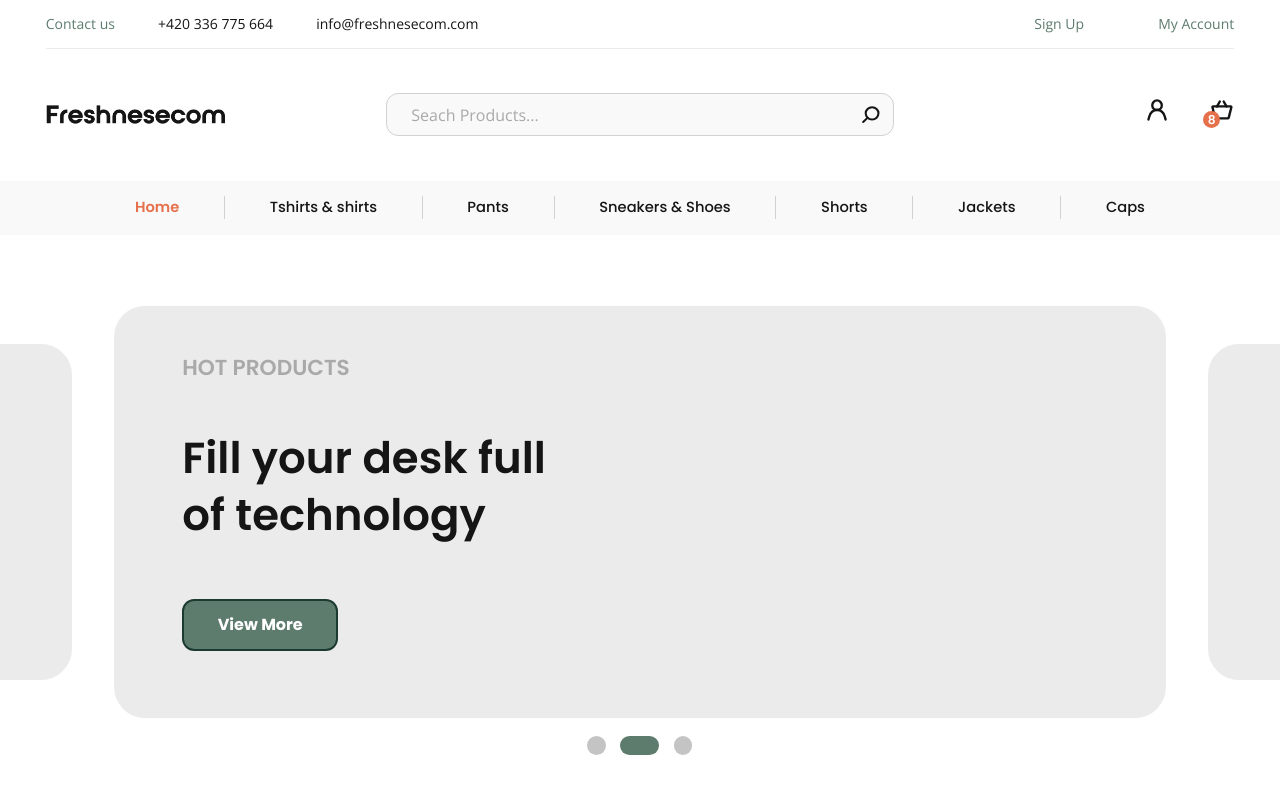
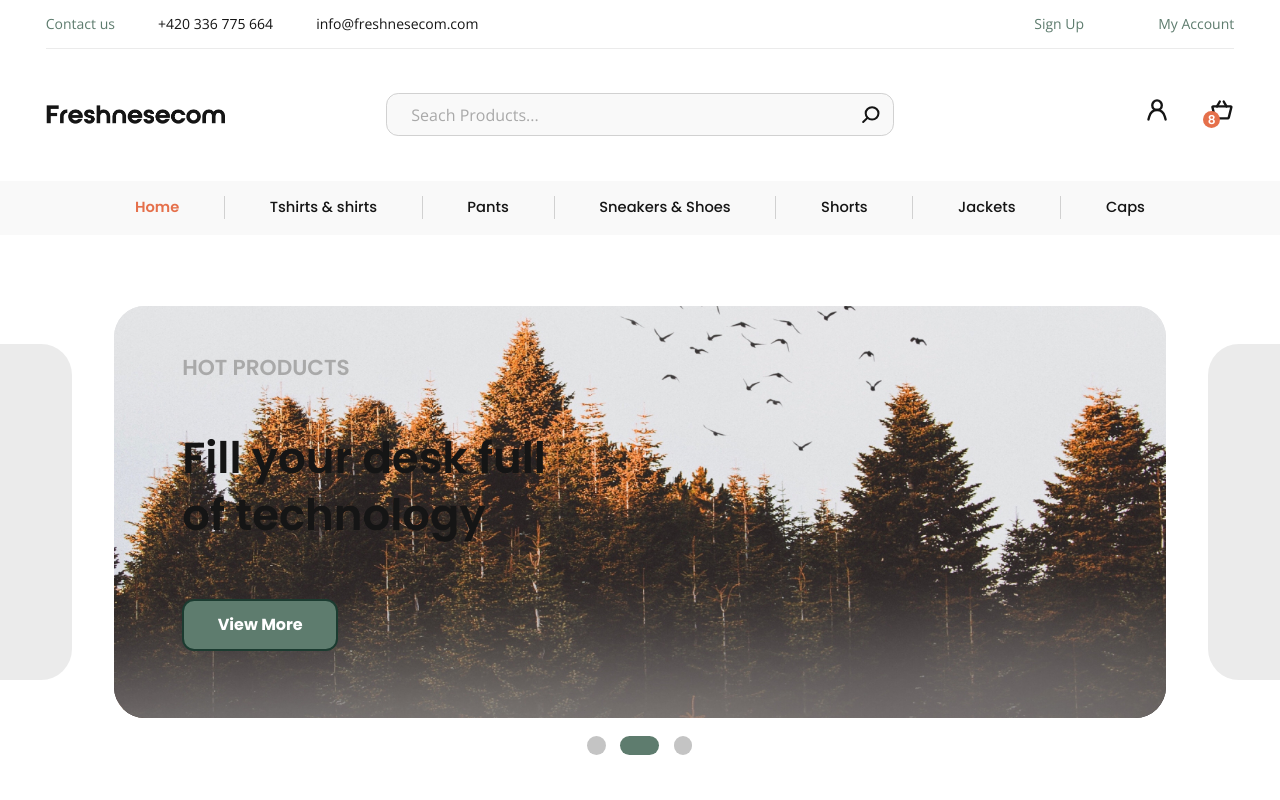
Before and after one commit to Albeiromr/Ecommerce-clean-template, a React (Create React App) app: page / in a window 1280 px wide. Shown: the top 800 px of the page. Built offline with nearby package versions, Linux system fonts and the light colour scheme.

Commit message:
Add dynamic images to the slide

```diff
--- a/src/components/Slide/0px-599px.scss
+++ b/src/components/Slide/0px-599px.scss
@@ -32,6 +32,12 @@
       position: absolute;
       top: 0;
       left: 0;
+    }
+
+    &__article-image {
+      width: 100%;
+      height: 100%;
+      border-radius: clamp(10px, 2.76vw, 30px);
     }
 
     &__article-text-container {
--- a/src/components/Slide/1025px-1920px.scss
+++ b/src/components/Slide/1025px-1920px.scss
@@ -39,11 +39,17 @@
     &__article {
       width: 100%;
       height: 91.751%;
-      background: $c1-E;
+      //background: $c1-E;
       border-radius: clamp(20px, 2.422vw, 40px);
       position: absolute;
       top: 0;
       left: 0;
+    }
+
+    &__article-image {
+      width: 100%;
+      height: 100%;
+      border-radius: clamp(20px, 2.422vw, 40px);
     }
 
     &__article-text-container {
--- a/src/components/Slide/600px-1024px.scss
+++ b/src/components/Slide/600px-1024px.scss
@@ -30,6 +30,12 @@
       position: absolute;
       top: 0;
       left: 0;
+    }
+
+    &__article-image {
+      width: 100%;
+      height: 100%;
+      border-radius: 2.803vw;
     }
 
     &__article-text-container {
--- a/src/components/Slide/Slide.tsx
+++ b/src/components/Slide/Slide.tsx
@@ -19,7 +19,10 @@ const Slide = () => {
     <section className="slide">
       <div className="slide__column-left"></div>
       <div className="slide__subcontainer">
-          <article className="slide__article">
+          <article className="slide__article" style={{backgroundImage: `url(${backgroundImg})`}}>
+
+              <img className="slide__article-image" src={slideImg} alt="slide image"/>
+
               <div className="slide__article-text-container">
                   <p className="slide__article-title">HOT PRODUCTS</p>
                   <h2 className="slide__article-subtitle">Fill your desk full of technology</h2>
@@ -27,6 +30,7 @@ const Slide = () => {
                       <p className="slide__article-button-text">View More</p>
                   </div>
               </div>
+
           </article>
 
           <div className="slide__circle-container">
```
